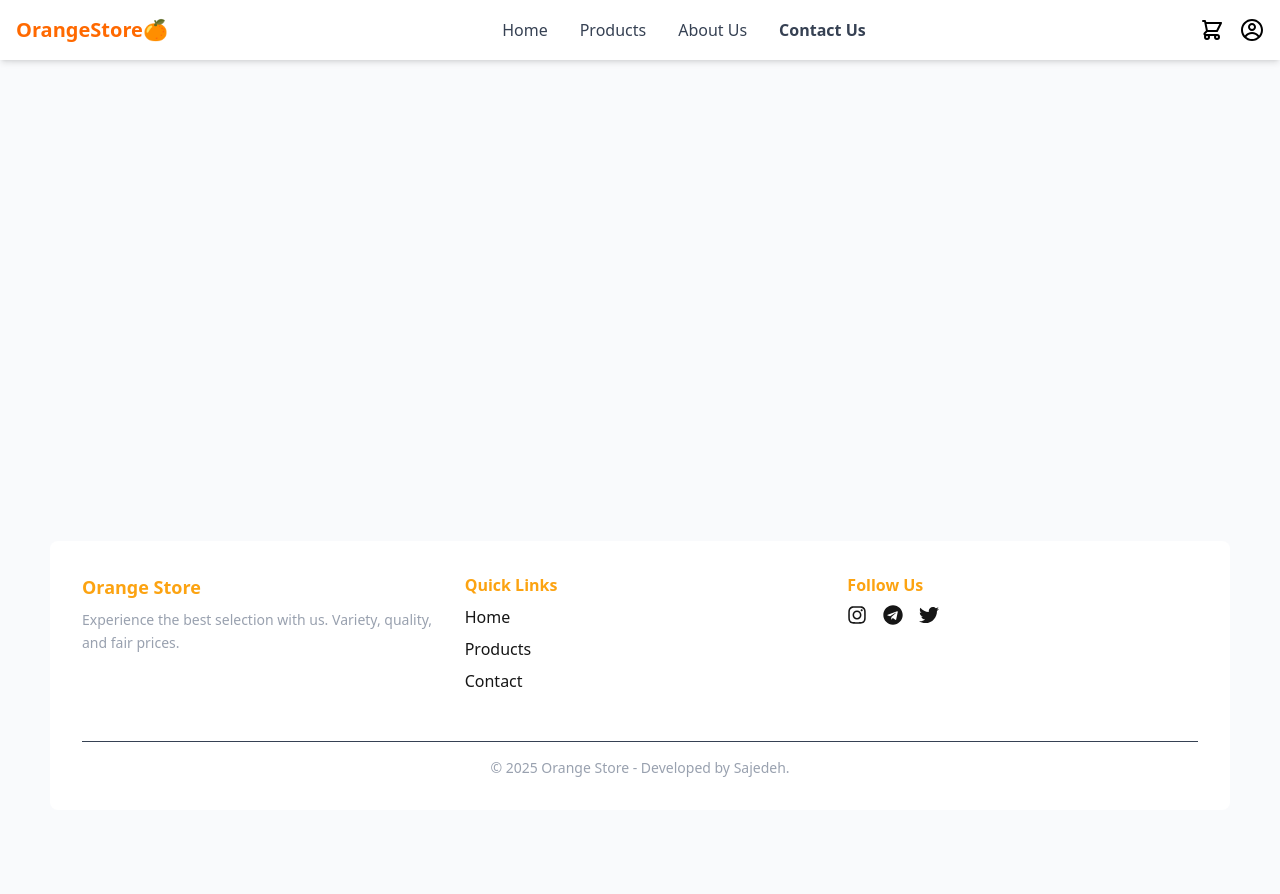
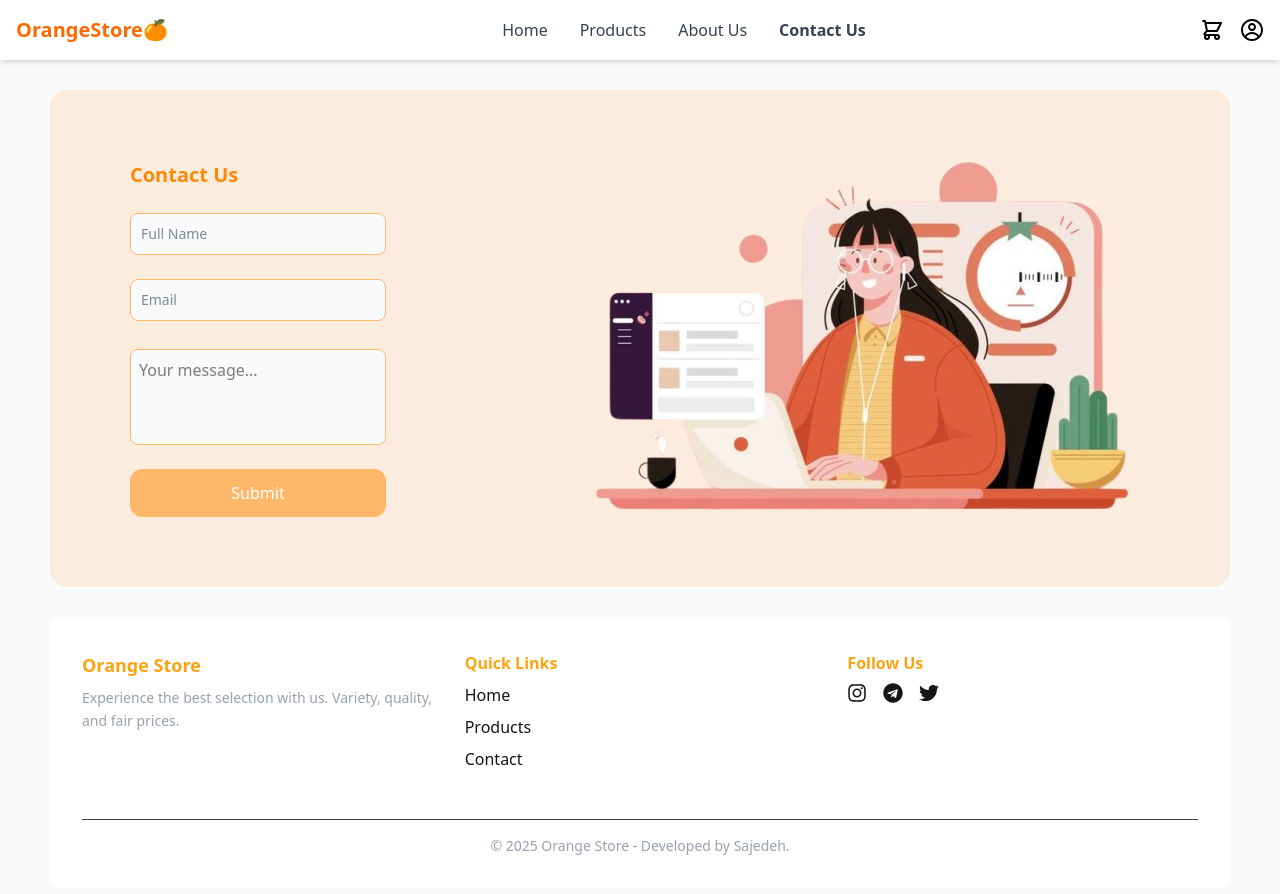
Before and after one commit to sajedeh-dev/orange-store-redux-v2, a React (Vite) app: page /contact in a window 1280 px wide. Shown: the top 894 px of the page. Before the commit the page ends 820 px from the top, so only its background shows below. Built offline with nearby package versions, Linux system fonts and the light colour scheme.

Commit message:
contact page

```diff
--- a/src/App.jsx
+++ b/src/App.jsx
@@ -7,6 +7,7 @@ import CheckoutPage from "./pages/CheckoutPage";
 import PageNotfound from "./pages/404";
 import Layout from "./layout/Layout";
 import AboutUs from "./pages/AboutUs";
+import ContactUs from "./pages/ContactUs";
 
 function App() {
   return (
@@ -16,6 +17,7 @@ function App() {
         <Route path="/products" element={<ProductsPage />} />
         <Route path="/products/:id" element={<DetailsPage />} />
         <Route path="/about" element={<AboutUs/>} />
+        <Route path="/contact" element={<ContactUs/>} />
         <Route path="/checkout" element={<CheckoutPage />} />
         <Route path="/*" element={<PageNotfound />} />
       </Routes>
--- a/src/layout/Header.jsx
+++ b/src/layout/Header.jsx
@@ -1,3 +1,5 @@
+
+
 import { Link, useLocation } from "react-router-dom";
 import { HiOutlineShoppingCart } from "react-icons/hi";
 import { CgProfile } from "react-icons/cg";
@@ -8,6 +10,22 @@ function Header({ cart }) {
   const currentPath = location.pathname;
   const [isOpen, setIsOpen] = useState(false);
 
+  // آیتم‌های منو
+  const navItems = [
+    { path: "/", label: "Home" },
+    { path: "/products", label: "Products" },
+    { path: "/about", label: "About Us" },
+    { path: "/contact", label: "Contact Us" },
+  ];
+
+  // کلاس لینک‌ها
+  const linkClass = (path) =>
+    `transition-colors duration-200 ${
+      currentPath === path
+        ? "text-orange-500 font-semibold"
+        : "text-gray-700 hover:text-orange-500"
+    }`;
+
   return (
     <header className="bg-white shadow-md fixed top-0 left-0 right-0 z-50">
       <div className="max-w-7xl mx-auto flex items-center justify-between px-4 py-3 md:py-4">
@@ -17,73 +35,33 @@ function Header({ cart }) {
           <Link to="/">OrangeStore🍊</Link>
         </div>
 
-        {/* دکمه منو موبایل */}
+        {/* دکمه موبایل */}
         <button
-          className="md:hidden text-gray-700"
+          className="md:hidden text-gray-700 text-2xl"
           onClick={() => setIsOpen(!isOpen)}
         >
-          ☰
+          {isOpen ? "✕" : "☰"}
         </button>
 
-        {/* ناوبری */}
-        <nav
-          className={`${
-            isOpen ? "block" : "hidden"
-          } absolute top-16 left-0 w-full bg-white md:static md:block md:w-auto`}
-        >
-          <ul className="flex flex-col md:flex-row gap-4 md:gap-8 px-4 py-4 md:p-0 text-gray-700 font-medium">
-            <li>
-              <Link
-                to="/"
-                className={`hover:text-orange-500 ${
-                  currentPath === "/" ? "text-orange-500 font-semibold" : ""
-                }`}
-              >
-                Home
-              </Link>
-            </li>
-            <li>
-              <Link
-                to="/products"
-                className={`hover:text-orange-500 ${
-                  currentPath === "/products"
-                    ? "text-orange-500 font-semibold"
-                    : ""
-                }`}
-              >
-                Products
-              </Link>
-            </li>
-            <li>
-              <Link
-                to="/about"
-                className={`hover:text-orange-500 ${
-                  currentPath === "/about"
-                    ? "text-orange-500 font-semibold"
-                    : ""
-                }`}
-              >
-                About Us
-              </Link>
-            </li>
-            <li>
-              <Link
-                to="/contact"
-                className={`hover:text-orange-500 ${
-                  currentPath === "/contact"
-                    ? "text-orange-500 font-semibold"
-                    : ""
-                }`}
-              >
-                Contact Us
-              </Link>
-            </li>
+        {/* ناوبری دسکتاپ */}
+        <nav className="hidden md:block">
+          <ul className="flex gap-8 text-gray-700 font-medium">
+            {navItems.map((item) => (
+              <li key={item.path}>
+                <Link to={item.path} className={linkClass(item.path)}>
+                  {item.label}
+                </Link>
+              </li>
+            ))}
           </ul>
         </nav>
 
         {/* آیکون‌های کاربر */}
         <div className="flex items-center gap-4">
-          <Link to="/checkout" className="relative text-gray-700 hover:text-orange-500">
+          <Link
+            to="/checkout"
+            className="relative text-gray-700 hover:text-orange-500 transition-colors duration-200"
+          >
             <HiOutlineShoppingCart size={24} />
             {!!cart.itemsCounter && (
               <span className="absolute -top-2 -right-2 bg-orange-500 text-white text-xs w-5 h-5 flex items-center justify-center rounded-full">
@@ -91,11 +69,33 @@ function Header({ cart }) {
               </span>
             )}
           </Link>
-          <Link to="/profile" className="text-gray-700 hover:text-orange-500">
+          <Link
+            to="/profile"
+            className="text-gray-700 hover:text-orange-500 transition-colors duration-200"
+          >
             <CgProfile size={24} />
           </Link>
         </div>
       </div>
+
+      {/* ناوبری موبایل */}
+      {isOpen && (
+        <nav className="md:hidden bg-white border-t shadow-md">
+          <ul className="flex flex-col gap-4 px-4 py-4 text-gray-700 font-medium">
+            {navItems.map((item) => (
+              <li key={item.path}>
+                <Link
+                  to={item.path}
+                  className={linkClass(item.path)}
+                  onClick={() => setIsOpen(false)} // بستن منو بعد از کلیک
+                >
+                  {item.label}
+                </Link>
+              </li>
+            ))}
+          </ul>
+        </nav>
+      )}
     </header>
   );
 }
--- a/src/layout/Layout.jsx
+++ b/src/layout/Layout.jsx
@@ -7,9 +7,9 @@ function Layout({ children }) {
 
   return (
     <div className="flex flex-col min-h-screen">
-      <Header cart={cart} />
+      <Header className="bg-white shadow-md fixed top-0 left-0 right-0 z-50" cart={cart} />
 
-      <main className="flex-grow">{children}</main>
+      <main className="flex-grow relative z-0">{children}</main>
 
       <Footer />
     </div>
--- /dev/null
+++ b/src/pages/ContactUs.jsx
@@ -0,0 +1,34 @@
+import contact from "../assets/contact.png"
+
+
+function ContactUs() {
+  return (
+    <section className="bg-[#FCECDD] p-8 mt-20 rounded-2xl grid grid-cols-1 md:flex md:items-center md:justify-between md:px-20">
+
+      <div className=" flex flex-col gap-6">
+        <h1 className="font-bold text-xl text-orange-400">Contact Us</h1>
+        <input
+          className="bg-gray-50 border border-orange-300 text-gray-900 text-sm rounded-lg focus:outline-none focus:border-orange-300 focus:ring-1 focus:ring-orange-300 block w-64 p-2.5 "
+          type="text"
+          placeholder="Full Name"
+        />
+        <input
+          className="bg-gray-50 border border-orange-300 text-gray-900 text-sm rounded-lg focus:outline-none focus:border-orange-300 focus:ring-1 focus:ring-orange-300 block w-64 p-2.5 "
+          type="text"
+          placeholder="Email"
+        />
+        <textarea
+          id="description"
+          className="w-full border bg-gray-50 border-orange-300 rounded-lg p-2 mt-1 h-24 resize-none focus:outline-none focus:ring-2 focus:ring-orange-300"
+          placeholder="Your message..."
+        />
+        <button className="bg-orange-300 rounded-xl py-3 text-white  font-medium cursor-pointer">Submit</button>
+      </div>
+      <div>
+        <img src={contact} alt="contactus" />
+      </div>
+    </section>
+  );
+}
+
+export default ContactUs;
```
Also changed, not shown: src/assets/contact.png (added).
